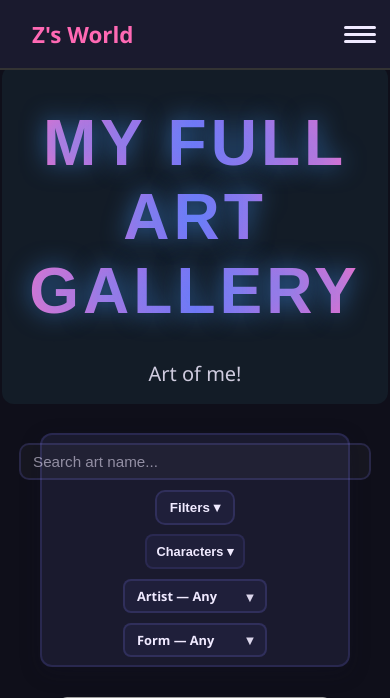
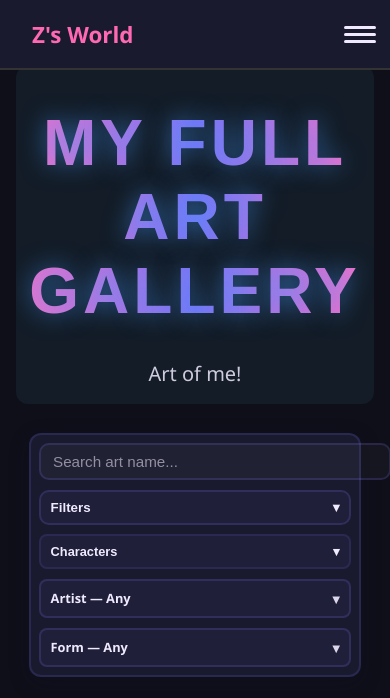
Before and after one commit to zcraftelite9495/ZsFursonaSite, a Flask app: page /library in a window 390 px wide. Shown: the top 698 px of the page. Run offline with Flask 3, Linux system fonts and the light colour scheme; some libraries are stand-ins or nearby versions; some web fonts are replaced; grey boxes are pictures that could not be loaded.

Commit message:
v51 - Improved FilterBar Mobile Compatibility

```diff
--- a/static/css/style.css
+++ b/static/css/style.css
@@ -956,7 +956,7 @@ input:checked + .slider::before {
 
 /* Generic menubar item */
 .gallery-item {
-    position: relative; /* anchors popups for centering */
+    position: relative;
     display: flex;
     align-items: center;
     gap: 0.4rem;
@@ -986,7 +986,10 @@ input:checked + .slider::before {
 
 /* Filter toggle button */
 .gallery-filter-toggle {
-    padding: 0.45rem 0.8rem;
+    display: flex;
+    align-items: center;
+    justify-content: space-between;
+    padding: 0.45rem 0.6rem;
     border-radius: 10px;
     border: 2px solid rgba(120,115,245,0.18);
     background: rgba(120,115,245,0.06);
@@ -1170,6 +1173,9 @@ input:checked + .slider::before {
 
 /* characters quick dropdown toggle */
 .gallery-dropdown-toggle {
+    display: flex;
+    align-items: center;
+    justify-content: space-between;
     padding: 0.45rem 0.6rem;
     border-radius: 8px;
     border: 2px solid rgba(120,115,245,0.12);
@@ -1183,7 +1189,8 @@ input:checked + .slider::before {
 
 .gallery-dropdown-custom {
     position: relative;
-    display: inline-block;
+    display: flex;
+    align-items: center;
     min-width: 160px;
     border-radius: 8px;
     border: 2px solid rgba(120,115,245,0.18);
@@ -1195,21 +1202,22 @@ input:checked + .slider::before {
     font-weight: 600;
 }
 
-.gallery-menubar-wrapper > .gallery-dropdown-custom {
+.gallery-item > .gallery-dropdown-custom {
     min-height: 35px;
 }
 
 .gallery-dropdown-custom .gallery-dropdown-selected {
-    padding: 0.35rem 0.75rem;
-    display: flex;
-    align-items: center;
+    padding: 0.45rem 0.6rem;
+    display: flex;
+    align-items: center;
+    justify-content: space-between;
     gap: 0.5rem;
     border-radius: 6px;
+    width: 100%;
 }
 
 .gallery-dropdown-custom .gallery-dropdown-arrow {
-    margin-left: auto;
-    transform: translateY(0);
+    margin-left: 0;
     font-size: 0.85rem;
     opacity: 0.9;
     pointer-events: none;
@@ -1275,15 +1283,16 @@ input:checked + .slider::before {
     left: -9999px;
 }
 
-@media (max-width: 640px) {
-    .gallery-dropdown-custom {
-        min-width: 140px;
-    }
-}
 @media (max-width: 900px) {
     .gallery-select-wrapper { min-width: 100%; }
     .gallery-select-compact-wrapper { min-width: 100%; }
-    .gallery-menubar { flex-direction: column; gap: 0.6rem; align-items: center; width: 80%; }
+    .gallery-item { width: 100%; }
+    .gallery-search-input { width: 100%; }
+    .gallery-filter-toggle { width: 100%; }
+    .gallery-dropdown-toggle { width: 100%; }
+    .gallery-item > .gallery-dropdown-custom { width: 100%; }
+    .gallery-menubar { flex-direction: column; gap: 0.6rem; align-items: flex-start; width: 80vw; }
+    .gallery-menubar-wrapper { width: 90vw; }
 }
 
 /* ---- THUMBNAIL STYLES ---- */
--- a/templates/library.html
+++ b/templates/library.html
@@ -26,7 +26,7 @@
                 </div>
 
                 <div class="gallery-item gallery-filter">
-                    <button id="gallery-filter-toggle" class="gallery-filter-toggle" aria-haspopup="true" aria-expanded="false">Filters ▾</button>
+                    <button id="gallery-filter-toggle" class="gallery-filter-toggle" aria-haspopup="true" aria-expanded="false"><span>Filters</span><span>▾</span></button>
 
                     <div id="gallery-filter-popup" class="gallery-filter-popup" role="dialog" aria-modal="false" aria-hidden="true">
                         <div class="gallery-filter-row">
@@ -91,7 +91,7 @@
 
                 <!-- quick character dropdown (also usable separately) -->
                 <div class="gallery-item gallery-characters-dropdown">
-                    <button id="gallery-characters-toggle" class="gallery-dropdown-toggle">Characters ▾</button>
+                    <button id="gallery-characters-toggle" class="gallery-dropdown-toggle"><span>Characters</span><span>▾</span></button>
                     <div id="gallery-characters-popup" class="gallery-popup" aria-hidden="true"></div>
                 </div>
 
```
